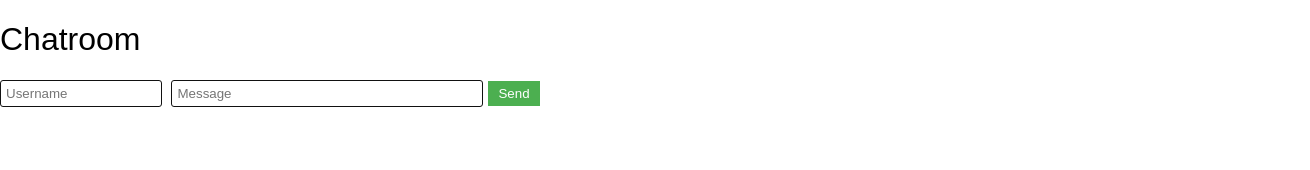
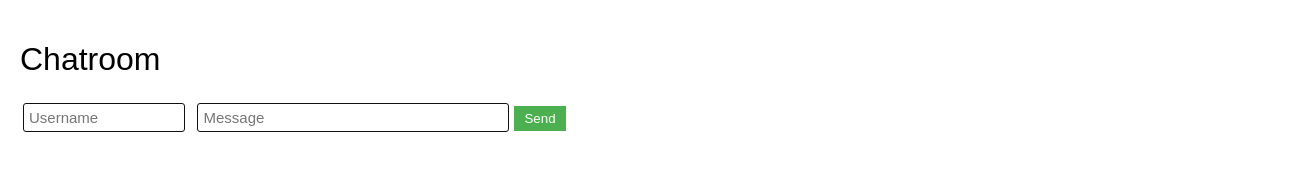
Before and after one commit to Gabillan/node_chat_app, a website: page public/index.html in a window 1280 px wide. Shown: the whole page, 1310 px wide, since content can reach past the window. Drawn offline with nearby package versions, Linux system fonts and the light colour scheme; no server answers.

Commit message:
Update style.css

```diff
--- a/public/style.css
+++ b/public/style.css
@@ -1,12 +1,10 @@
-/* Add your custom styles here */
-
 html,body {
   overflow-x: hidden;
   width: 100%;
   height: 100%;
   font-family: Arial, sans-serif;
   margin: 0;
-  padding: 0;
+  padding: 10px;
   word-break: break-all;
   font-weight: 100;
 }
@@ -52,6 +50,9 @@ h1 {
   background-color: #fff;
   border: solid 1px #111;
   border-radius: 3px;
+  padding: 3px;
+  font-size:15px;
+  margin:3px;
 }
 
 #m {
@@ -59,4 +60,7 @@ h1 {
   background-color: #fff;
   border: solid 1px #111;
   border-radius: 3px;
+  padding: 3px;
+  font-size:15px;
+  margin:3px;
 }
```
